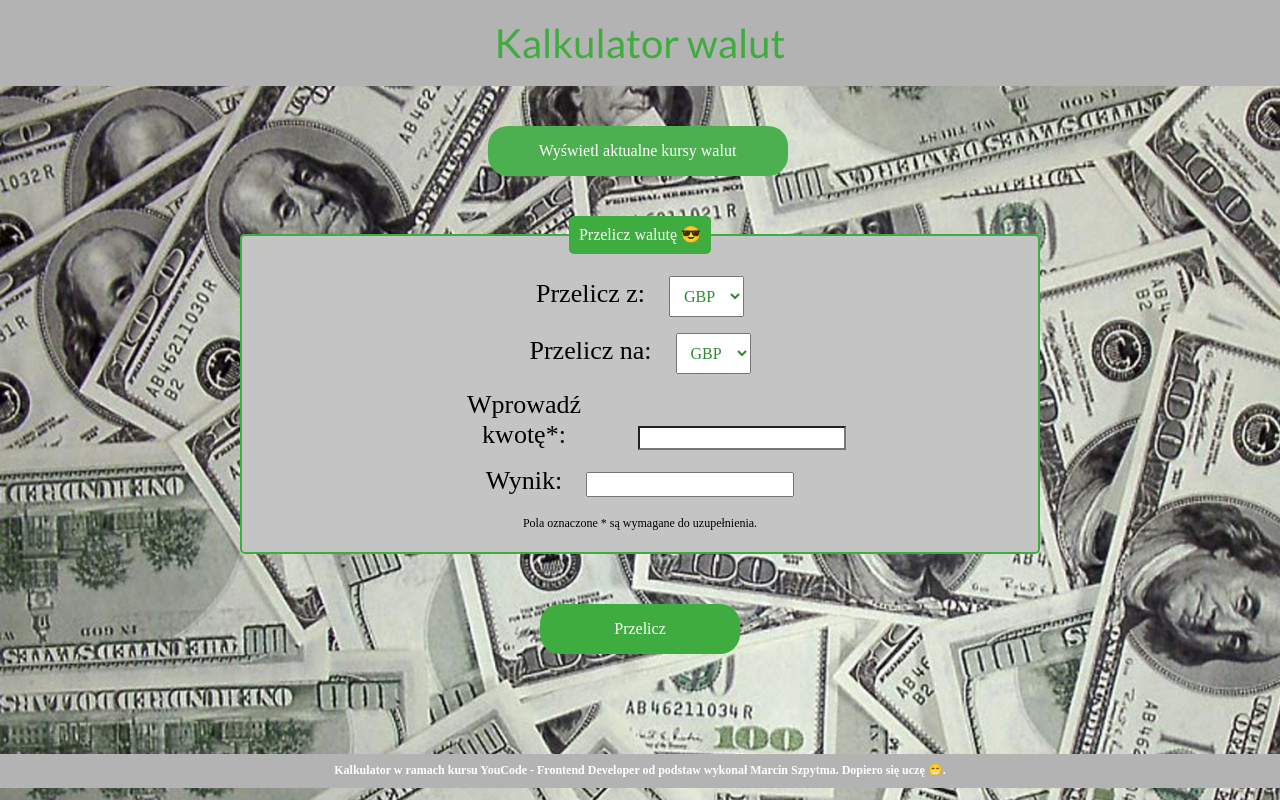
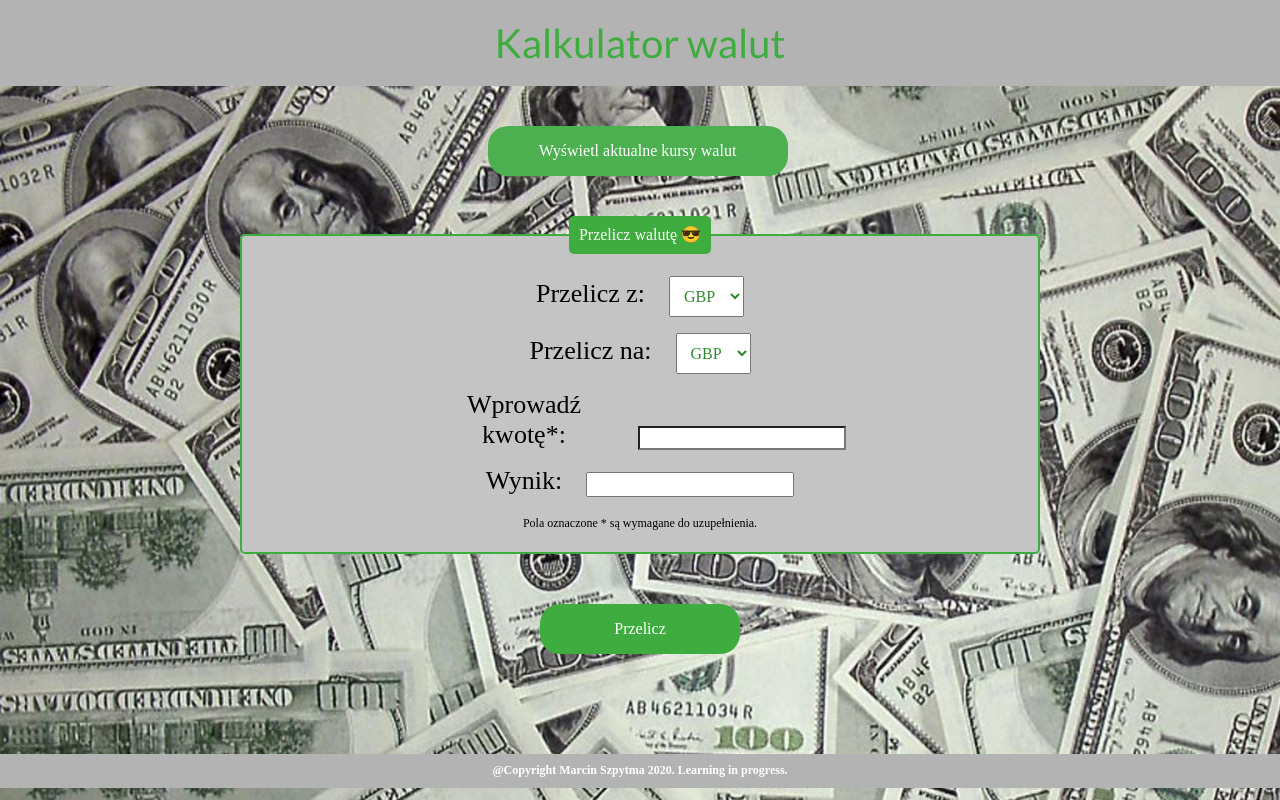
Before and after one commit to szpytmus/currency-converter, a plain HTML site: page index.html in a window 1280 px wide. Drawn offline with nearby package versions, Linux system fonts and the light colour scheme.

Commit message:
footer update

```diff
--- a/index.html
+++ b/index.html
@@ -121,7 +121,8 @@
 
 </body>
 <footer class="footer">
-    Kalkulator w ramach kursu YouCode - Frontend Developer od podstaw wykonał Marcin Szpytma. Dopiero się uczę 😁.
+    @Copyright Marcin Szpytma 2020.
+    Learning in progress.
 </footer>
 
 </html>
```
